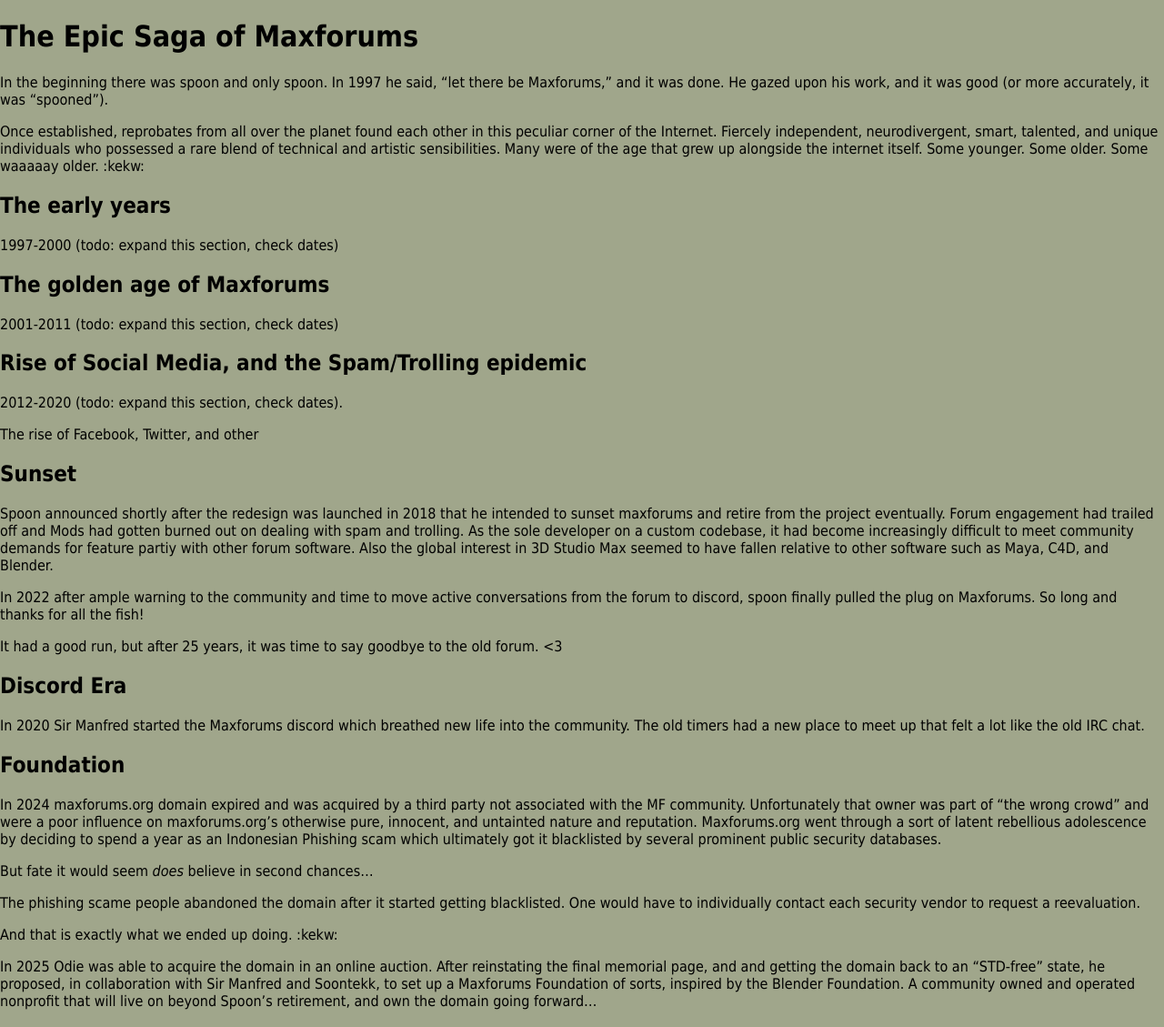
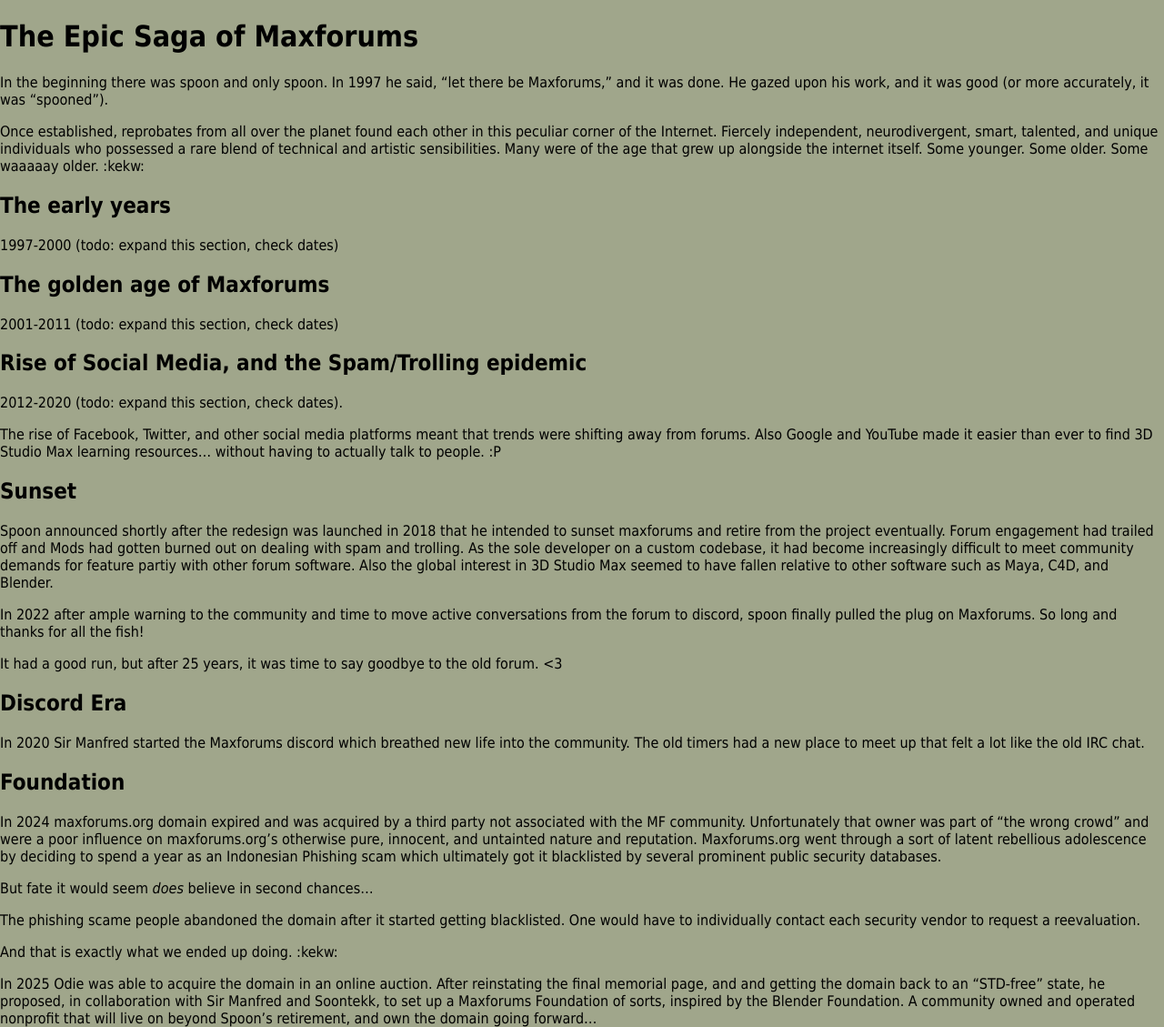
Before and after one commit to maxforums/maxforums.org, a Jekyll site: the page built from saga.md, in a window 1280 px wide. Shown: the whole page at 91% size. Built offline with Jekyll 4.4.1, drawn with Linux system fonts in a browser that asks for light colours; our own code applies the rules of GitHub Pages for plain Markdown files.

Commit message:
Update saga.md

```diff
--- a/saga.md
+++ b/saga.md
@@ -16,7 +16,7 @@
 
 2012-2020 (todo: expand this section, check dates).
 
-The rise of Facebook, Twitter, and other
+The rise of Facebook, Twitter, and other social media platforms meant that trends were shifting away from forums. Also Google and YouTube made it easier than ever to find 3D Studio Max learning resources... without having to actually talk to people. :P
 
 ## Sunset
 
```
